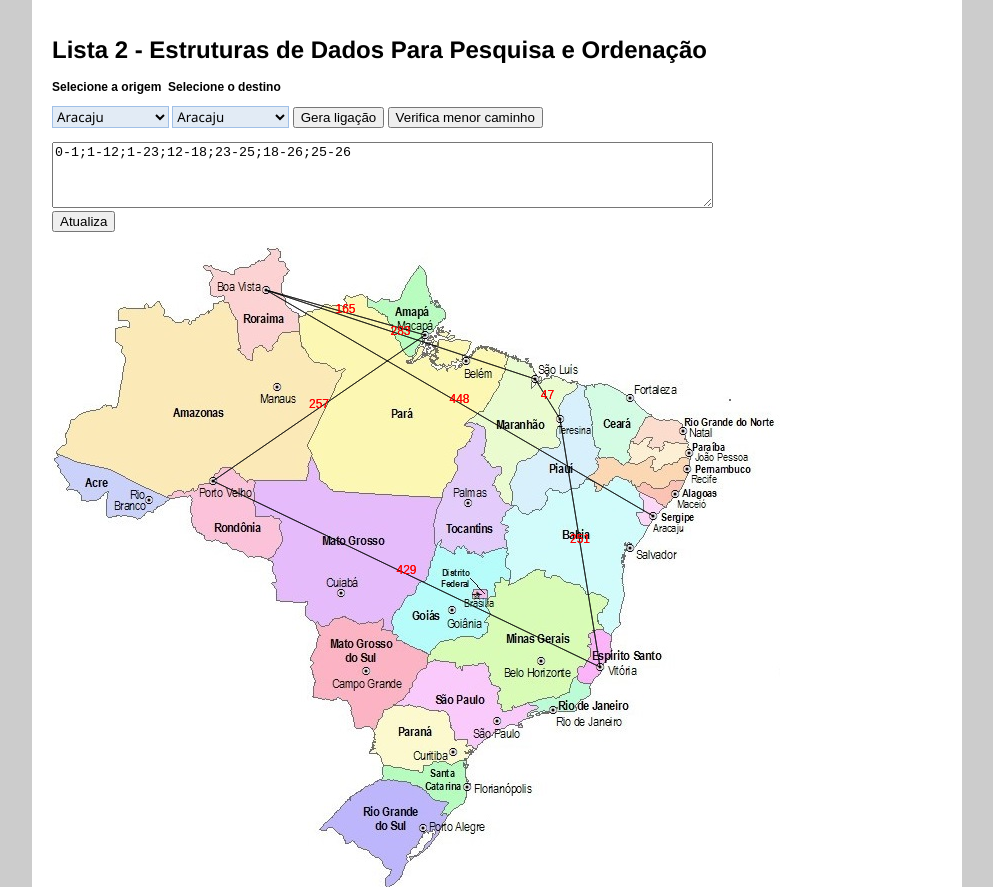
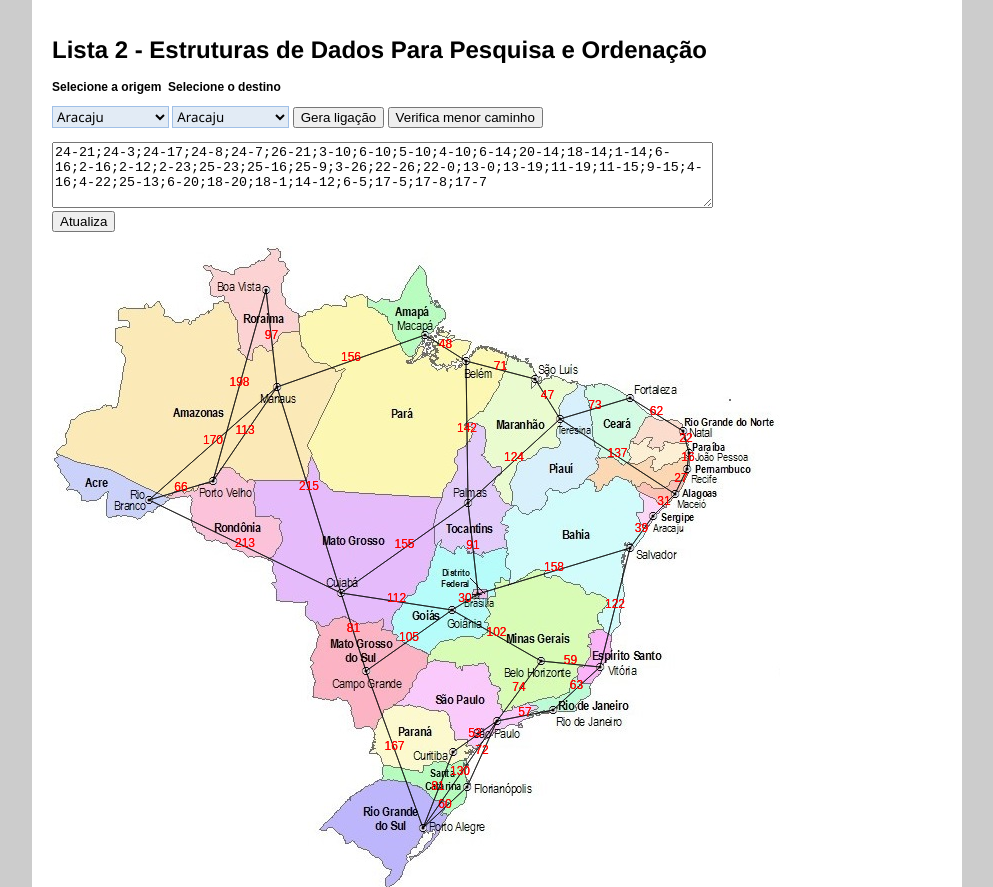
Before and after one commit to DanielMeireles/EDPO-Lista_2, a plain HTML site: page lista_2.html in a window 1280 px wide. Shown: the top 887 px of the page, without its empty margins (143-1136 px from the left). Drawn offline with Linux system fonts and the light colour scheme.

Commit message:
Aletera arestas iniciais

```diff
--- a/lista_2.html
+++ b/lista_2.html
@@ -17,7 +17,7 @@
       <input type="button" value="Verifica menor caminho" onclick="calculoMenorCaminho()">
       </br></br>
       <form id="fadj" name="fadj">
-      <textarea id="txtadj" name="txtadj" cols="80" rows="4">0-1;1-12;1-23;12-18;23-25;18-26;25-26</textarea>
+      <textarea id="txtadj" name="txtadj" cols="80" rows="4">24-21;24-3;24-17;24-8;24-7;26-21;3-10;6-10;5-10;4-10;6-14;20-14;18-14;1-14;6-16;2-16;2-12;2-23;25-23;25-16;25-9;3-26;22-26;22-0;13-0;13-19;11-19;11-15;9-15;4-16;4-22;25-13;6-20;18-20;18-1;14-12;6-5;17-5;17-8;17-7</textarea>
       <div></div>
       <button id="btnRun" name="btnRun" >Atualiza</button>
       </form>
```
